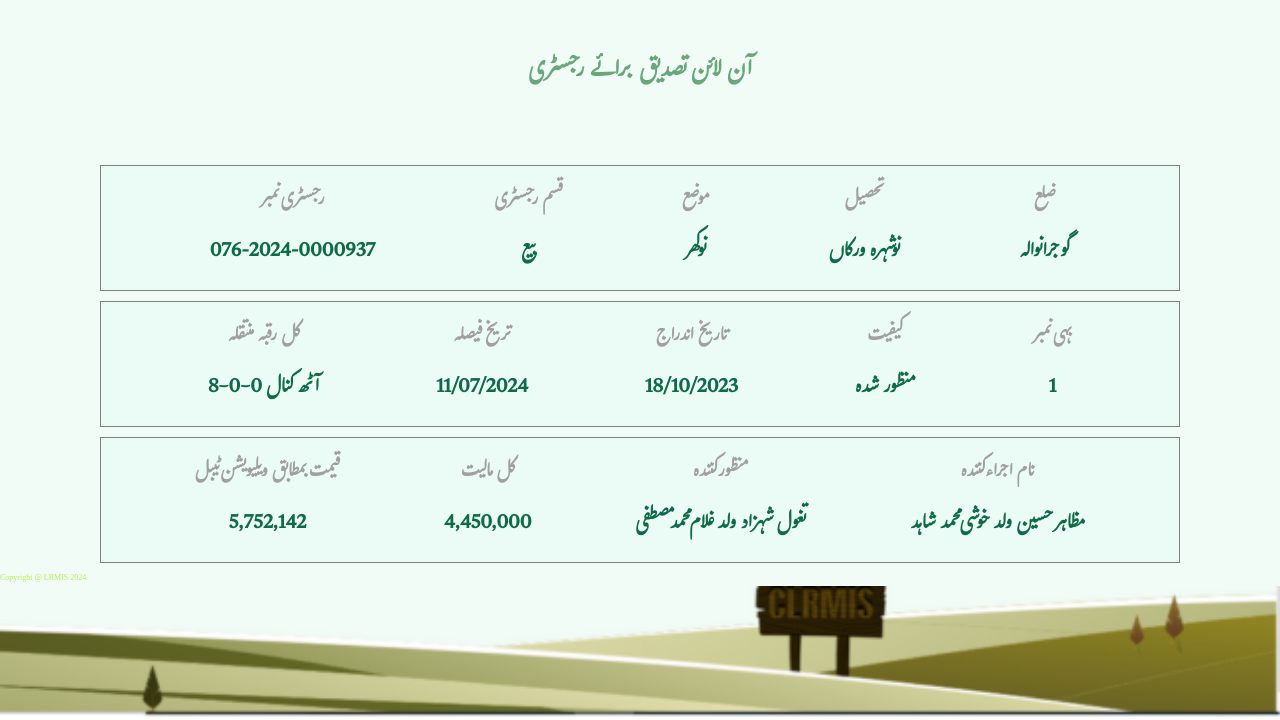
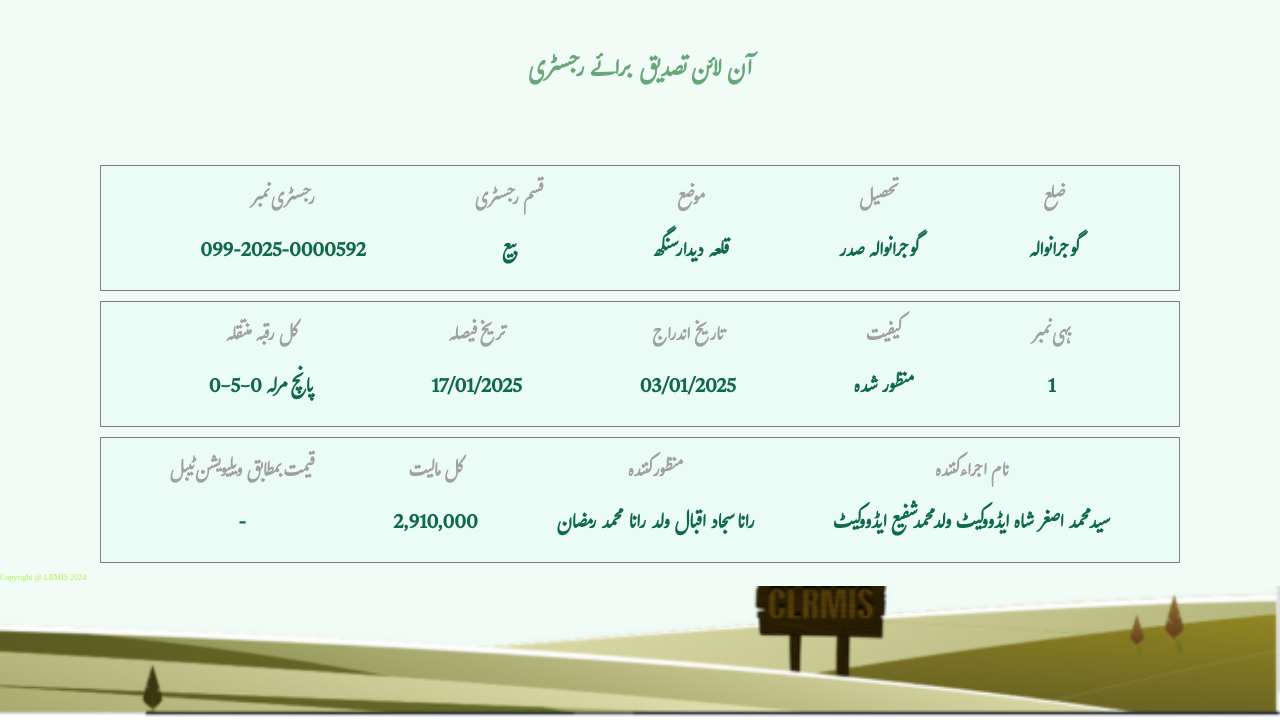
Before and after one commit to punjabzameen/Punjab41, a plain HTML site: page index.html in a window 1280 px wide. Shown: the part 80-800 px from the top of the page. Drawn offline with Linux system fonts and the light colour scheme.

Commit message:
Update index.html

```diff
--- a/index.html
+++ b/index.html
@@ -32,7 +32,7 @@
             <div class="item text1">
                 <h3>رجسٹری نمبر
                 </h3>
-                <p>076-2024-0000937
+                <p>099-2025-0000592
                 </p>
             </div>
             <div class="item text2"><h3>قسم رجسٹری
@@ -42,13 +42,13 @@
             <div class="item text3">
                 <h3>موضع
                 </h3>
-                <p>نوکھر
+                <p>قلعہ دیدار سنگھ
                 </p>
             </div>
             <div class="item text4">
                 <h3>تحصیل
                 </h3>
-                <p>نوشہرہ ورکاں
+                <p>گوجرانوالہ صدر
                 </p>
             </div>
             <div class="item text5">
@@ -63,18 +63,18 @@
             <div class="item text1">
                 <h3>کل رقبہ منتقلہ
                 </h3>
-                <p>8-0-0 آٹھ کنال
+                <p>0-5-0 پانچ مرلہ
                 </p>
             </div>
             <div class="item text2"><h3>تریخ فیصلہ
 
             </h3>
-            <p>11/07/2024
+            <p>17/01/2025
             </p></div>
             <div class="item text3">
                 <h3>تاریخ اندراج
                 </h3>
-                <p>18/10/2023
+                <p>03/01/2025
                 </p>
             </div>
             <div class="item text4">
@@ -95,23 +95,23 @@
             <div class="item text1">
                 <h3>قیمت بمطابق ویلیویشن ٹیبل
                 </h3>
-                <p>5,752,142
+                <p>-
                 </p>
             </div>
             <div class="item text2"><h3>کل مالیت
             </h3>
-            <p>4,450,000
+            <p>2,910,000
             </p></div>
             <div class="item text3">
                 <h3>منظور کنندہ
                 </h3>
-                <p>تغول شہزاد ولد غلام محمد مصطفی
+                <p>رانا سجاد اقبال ولد رانا محمد رمضان
                 </p>
             </div>
             <div class="item text4">
                 <h3>نام اجراء کنندہ
                 </h3>
-                <p>مظاہر حسین ولد خوشی محمد شاہد
+                <p>سید محمد اصغر شاہ ایڈووکیٹ ولد محمد شفیع ایڈووکیٹ
                 </p>
             </div>
 
```
